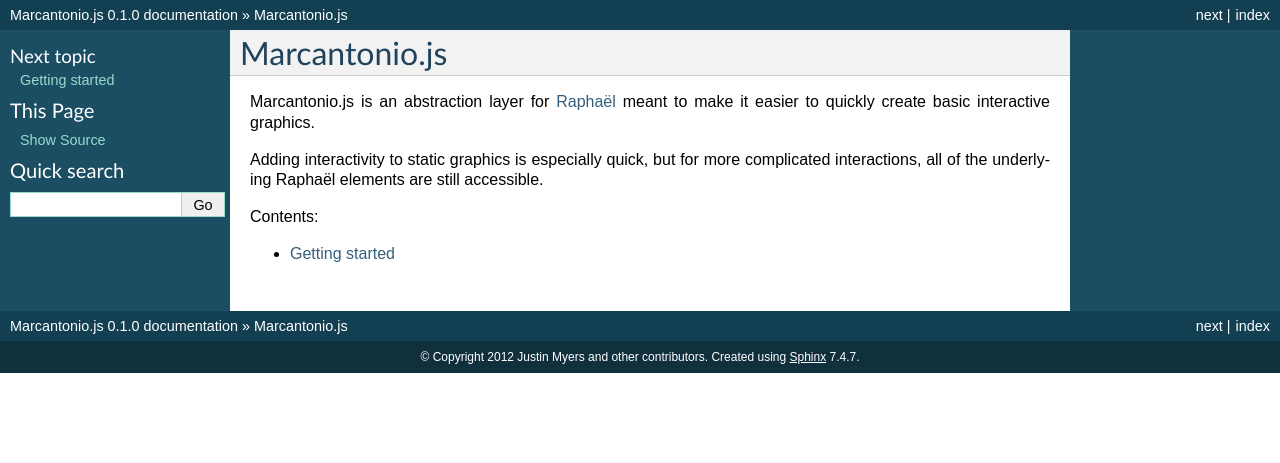
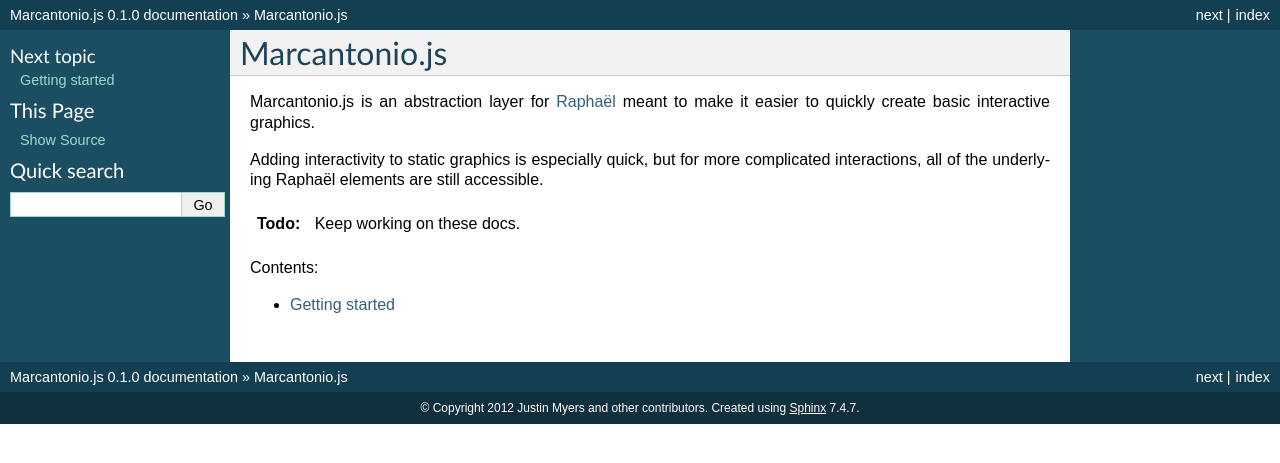
Before and after one commit to myersjustinc/marcantonio, a Sphinx documentation site: the page built from docs/source/index.txt, in a window 1280 px wide. Shown: the top 463 px of the page. Built offline with Sphinx 7.4.7, drawn with Linux system fonts in a browser that asks for light colours; formulas are drawn with MathJax 3.

Commit message:
Updated Sphinx config

```diff
--- a/docs/source/conf.py
+++ b/docs/source/conf.py
@@ -26,6 +26,8 @@
 # Add any Sphinx extension module names here, as strings. They can be extensions
 # coming with Sphinx (named 'sphinx.ext.*') or your custom ones.
 extensions = ['sphinx.ext.todo', 'sphinx.ext.pngmath']
+
+todo_include_todos = True
 
 # Add any paths that contain templates here, relative to this directory.
 templates_path = ['_templates']
@@ -120,7 +122,7 @@
 # Add any paths that contain custom static files (such as style sheets) here,
 # relative to this directory. They are copied after the builtin static files,
 # so a file named "default.css" will overwrite the builtin "default.css".
-html_static_path = ['_static']
+html_static_path = []
 
 # If not '', a 'Last updated on:' timestamp is inserted at every page bottom,
 # using the given strftime format.
```
